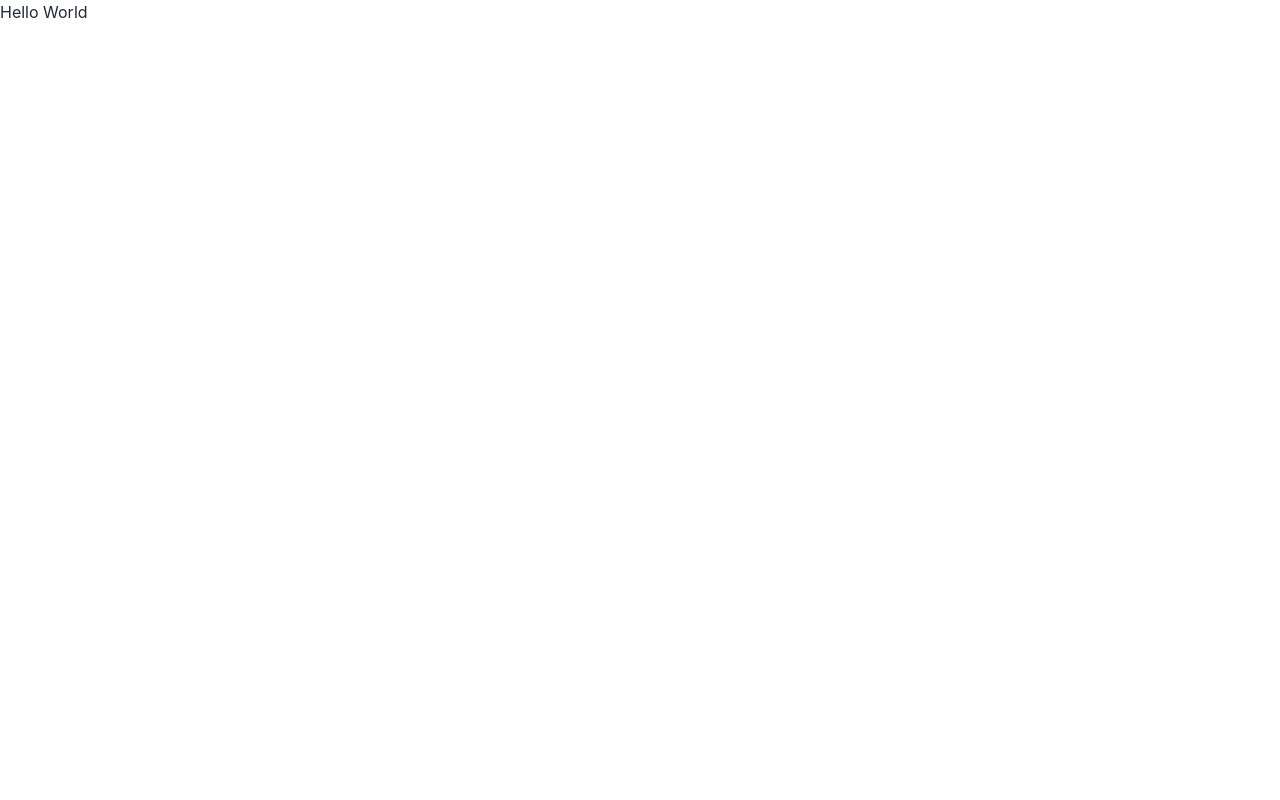
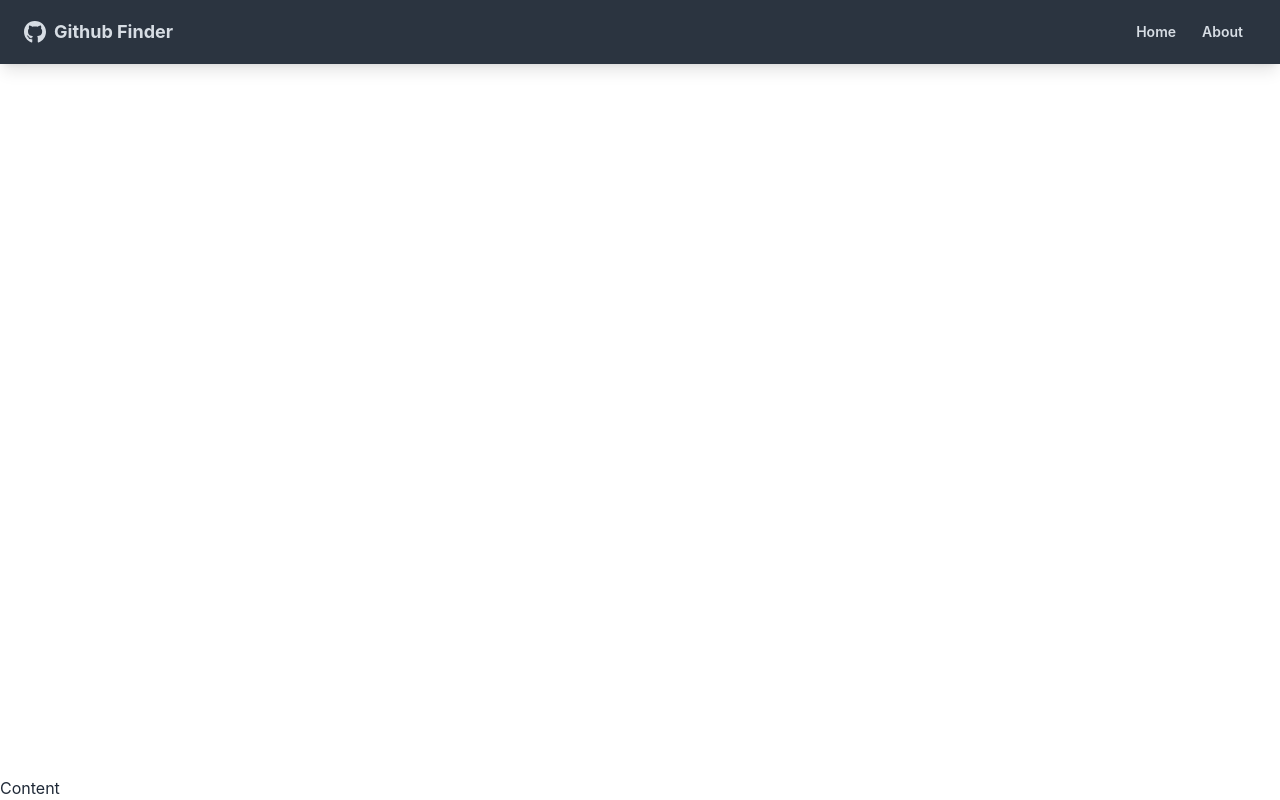
Before and after one commit to ediaz13/my-github-finder, a React (Create React App) app: page / in a window 1280 px wide. Built offline with nearby package versions, Linux system fonts and the light colour scheme; the HTML template or start-up script is replaced by a standard one.

Commit message:
Navbar Component

```diff
--- a/package.json
+++ b/package.json
@@ -9,6 +9,8 @@
     "daisyui": "^4.12.13",
     "react": "^18.3.1",
     "react-dom": "^18.3.1",
+    "react-icons": "^5.3.0",
+    "react-router-dom": "^6.27.0",
     "react-scripts": "5.0.1",
     "web-vitals": "^2.1.4"
   },
--- a/src/App.js
+++ b/src/App.js
@@ -1,11 +1,16 @@
 import './App.css';
+import { BrowserRouter as Router, Route } from "react-router-dom";
+import Navbar from "./components/layout/Navbar";
 
 function App() {
   return (
-    <div >
-      <h1>Hello World</h1>
+    <Router>
+      <div className='flex flex-col justify-between h-screen'>
+        <Navbar />
 
-    </div>
+        <main>Content</main>
+      </div>
+    </Router>
   );
 }
 
--- /dev/null
+++ b/src/components/layout/Navbar.jsx
@@ -0,0 +1,42 @@
+import React from 'react'
+import { FaGithub } from "react-icons/fa"
+import { Link } from "react-router-dom"
+import PropTypes from 'prop-types'
+
+function Navbar({ title, icon }) {
+  return (
+    <nav className='navbar mb-12 shadow-lg bg-neutral text-neutral-content'>
+      <div className='container mx-auto'>
+        <div className='flex-none px-2 mx-2'>
+            <FaGithub className='inline pr-2 text-3xl' />
+            <Link to='/' className='text-lg font-bold align-middle'>
+              {title}
+            </Link>
+        </div>
+
+        <div className='flex-1 px-2 mx-2'>
+            <div className='flex justify-end'>
+              <Link to='/' className='btn btn-ghost btn-sm rounded-btn'>
+                Home
+              </Link>
+              <Link to='/about' className='btn btn-ghost btn-sm rounded-btn'>
+                About
+              </Link>
+            </div>
+        </div>
+        </div>
+    </nav>
+  )
+}
+
+Navbar.defaultProps = {
+  title: 'Github Finder',
+  icon: <FaGithub />,
+}
+
+Navbar.propTypes = {
+  title: PropTypes.string.isRequired,
+  icon: PropTypes.object.isRequired,
+}
+
+export default Navbar
```
Also changed, not shown: 1 other file (tests, documents, lock files or other folders).
